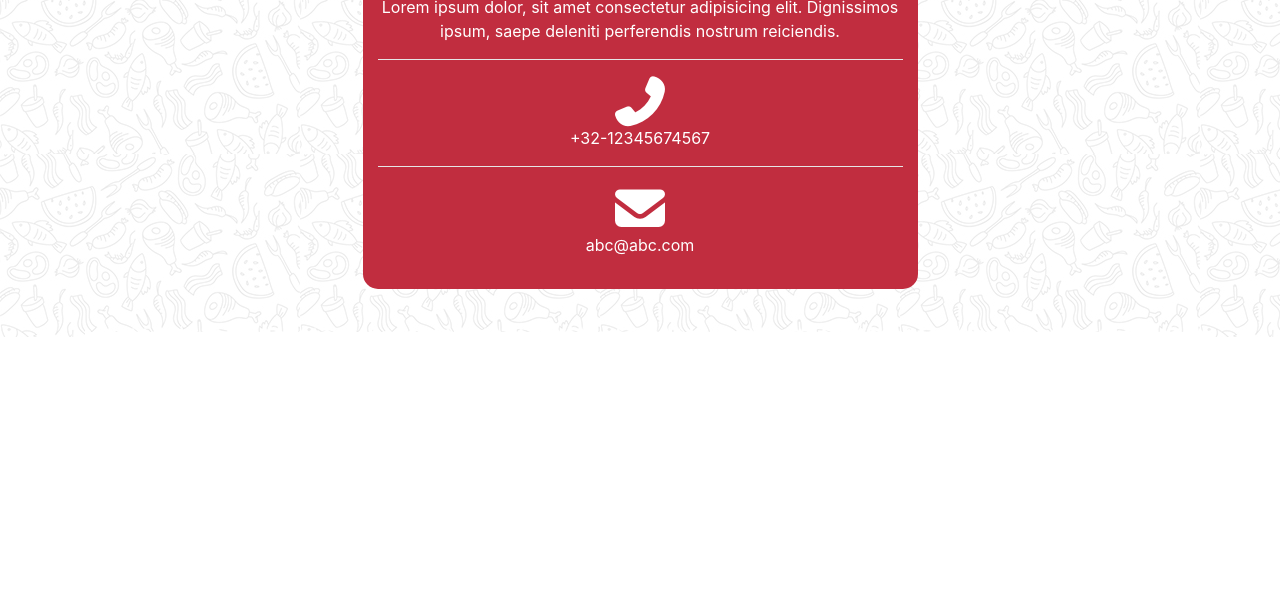
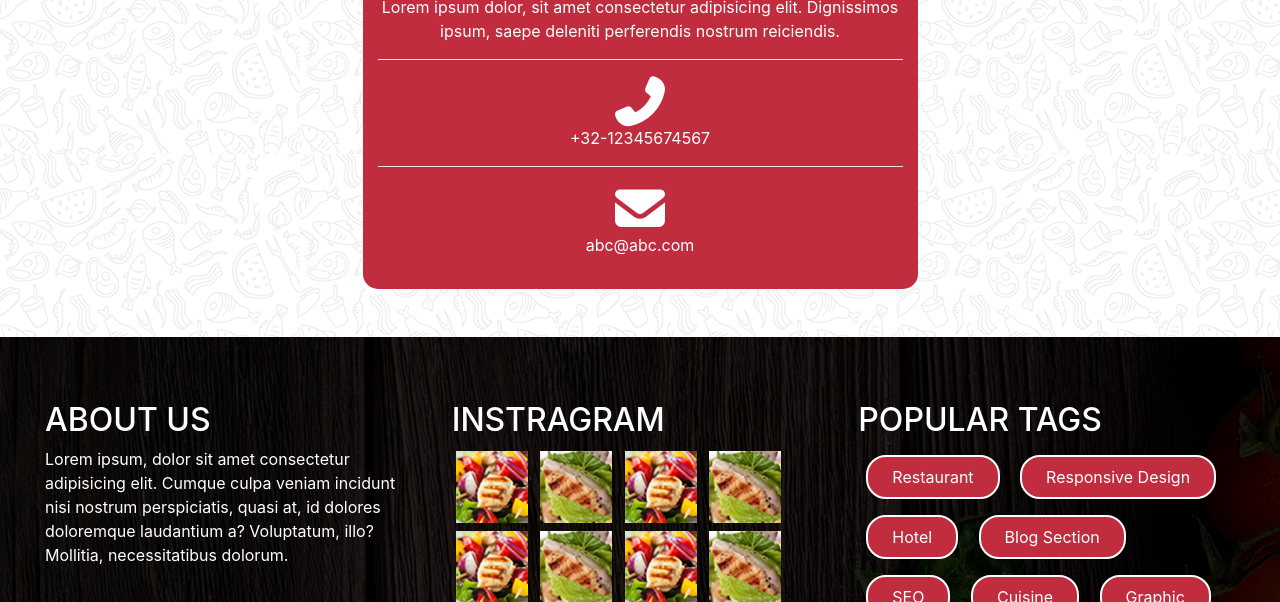
Before and after one commit to lilseb/coding_16_site_chef, a website: page index.html in a window 1280 px wide. Shown: the part 5446-6048 px from the top of the page. Before the commit the page ends 5783 px from the top, so only its background shows below. Drawn offline with nearby package versions, Linux system fonts and the light colour scheme; files whose address does not match are found by name.

Commit message:
footer fini

```diff
--- a/index.html
+++ b/index.html
@@ -961,7 +961,7 @@
         </div>
     </section>
 
-    <section class="section5 container text-center position-relative overflow-hidden">
+    <section class="section5 container text-center ">
 
         <div class="py-5">
             <h3 class="our-contact pb-0 mb-0"><span class="our"> OUR</span> Contact</h3>
@@ -979,30 +979,67 @@
             <a href=""><i class="fas fa-envelope"></i></a>
             <p>abc@abc.com</p>
         </div>
-        <div class="dents-footer">
-            <img src="./public/img/bottom_decoration_img.png" alt="">
-            <img src="./public/img/bottom_decoration_img.png" alt="">
-            <img src="./public/img/bottom_decoration_img.png" alt="">
-            <img src="./public/img/bottom_decoration_img.png" alt="">
-            <img src="./public/img/bottom_decoration_img.png" alt="">
-            <img src="./public/img/bottom_decoration_img.png" alt="">
-            <img src="./public/img/bottom_decoration_img.png" alt="">
-            <img src="./public/img/bottom_decoration_img.png" alt="">
-            <img src="./public/img/bottom_decoration_img.png" alt="">
-            <img src="./public/img/bottom_decoration_img.png" alt="">
-            <img src="./public/img/bottom_decoration_img.png" alt="">
-            <img src="./public/img/bottom_decoration_img.png" alt="">
-            <img src="./public/img/bottom_decoration_img.png" alt="">
-            <img src="./public/img/bottom_decoration_img.png" alt="">
-            <img src="./public/img/bottom_decoration_img.png" alt="">
-            <img src="./public/img/bottom_decoration_img.png" alt="">
-            <img src="./public/img/bottom_decoration_img.png" alt="">
-            <img src="./public/img/bottom_decoration_img.png" alt="">
-            <img src="./public/img/bottom_decoration_img.png" alt="">
-            <img src="./public/img/bottom_decoration_img.png" alt="">
-        </div>
+
+
     </section>
 
+    </section>
+
+    <footer class="container-fluid">
+
+
+        <div class="option container-fluid d-flex py-3">
+            <div class="about-us text-white py-5 col-4 text-left">
+                <h2>ABOUT US</h2>
+                <p>Lorem ipsum, dolor sit amet consectetur adipisicing elit. Cumque culpa veniam incidunt nisi nostrum
+                    perspiciatis, quasi at, id dolores doloremque laudantium a? Voluptatum, illo? Mollitia,
+                    necessitatibus dolorum.</p>
+                <div class="icons pl-0 pt-4">
+                    <a href=""><i class="fab fa-facebook-f pl-4"></i></a>
+                    <a href=""><i class="fab fa-google-plus-g pl-4 "></i></a>
+                    <a href=""><i class="fab fa-pinterest-p pl-4 "></i></a>
+                    <a href=""><i class="fab fa-linkedin-in pl-4 "></i></a>
+                </div>
+            </div>
+
+            <div class="instagram text-white py-5 col-4">
+                <h2>INSTRAGRAM</h2>
+
+                <img class="insta" src="./public/img/instragram_gallery_img1.jpg" alt="">
+                <img class="insta" src="./public/img/instragram_gallery_img2.jpg" alt="">
+                <img class="insta" src="./public/img/instragram_gallery_img1.jpg" alt="">
+                <img class="insta" src="./public/img/instragram_gallery_img2.jpg" alt="">
+                <img class="insta" src="./public/img/instragram_gallery_img1.jpg" alt="">
+                <img class="insta" src="./public/img/instragram_gallery_img2.jpg" alt="">
+                <img class="insta" src="./public/img/instragram_gallery_img1.jpg" alt="">
+                <img class="insta" src="./public/img/instragram_gallery_img2.jpg" alt="">
+
+            </div>
+
+            <div class="popular-tags text-white py-5 col-4">
+                <h2>POPULAR TAGS</h2>
+
+                <button type="button" class="button-popular btn pl-4 pr-4 pt-2 pb-2 m-2 text-white">Restaurant</button>
+                <button type="button" class="button-popular btn pl-4 pr-4 pt-2 pb-2 m-2 text-white">Responsive Design</button>
+                <button type="button" class="button-popular btn pl-4 pr-4 pt-2 pb-2 m-2 text-white">Hotel</button>
+                <button type="button" class="button-popular btn pl-4 pr-4 pt-2 pb-2 m-2 text-white">Blog Section</button>
+                <button type="button" class="button-popular btn pl-4 pr-4 pt-2 pb-2 m-2 text-white">SEO</button>
+                <button type="button" class="button-popular btn pl-4 pr-4 pt-2 pb-2 m-2 text-white">Cuisine</button>
+                <button type="button" class="button-popular btn pl-4 pr-4 pt-2 pb-2 m-2 text-white">Graphic</button>
+                <button type="button" class="button-popular btn pl-4 pr-4 pt-2 pb-2 m-2 text-white">Food</button>
+
+            </div>
+
+
+
+        </div>
+
+
+    </footer>
+
+    <div class="footer-red p-0 m-0">
+
+    </div>
 
 
 
--- a/src/scss/modules/_footer.scss
+++ b/src/scss/modules/_footer.scss
@@ -0,0 +1,34 @@
+footer{
+    background-image: url("../../../public/img/footer_background.jpg");
+
+    .option{
+        .popular-tags{
+            button{
+                background-color:#C12D3F;
+                border-radius: 20px;
+                border: 2px solid white;
+            }
+        }
+        .instagram{
+            img{
+                width: 80px;
+                padding:4px;
+            }
+        }
+        .about-us{
+            width: 30%;
+            .icons{
+                .fab{
+                    color:white;
+                    font-size: 20px;
+
+                }
+            }
+        }
+    }
+}
+.footer-red{
+    background-color: #C12D3F;
+    width: 100%;
+    height:100px;
+}
--- a/src/scss/modules/_section.scss
+++ b/src/scss/modules/_section.scss
@@ -166,9 +166,5 @@
             background-color: white;
         }
     }
-    .dents-footer{
-        position:  absolute;
-        bottom:0%;
-        display: flex;
-    }
+
 }
```
Also changed, not shown: public/css/app.css.
